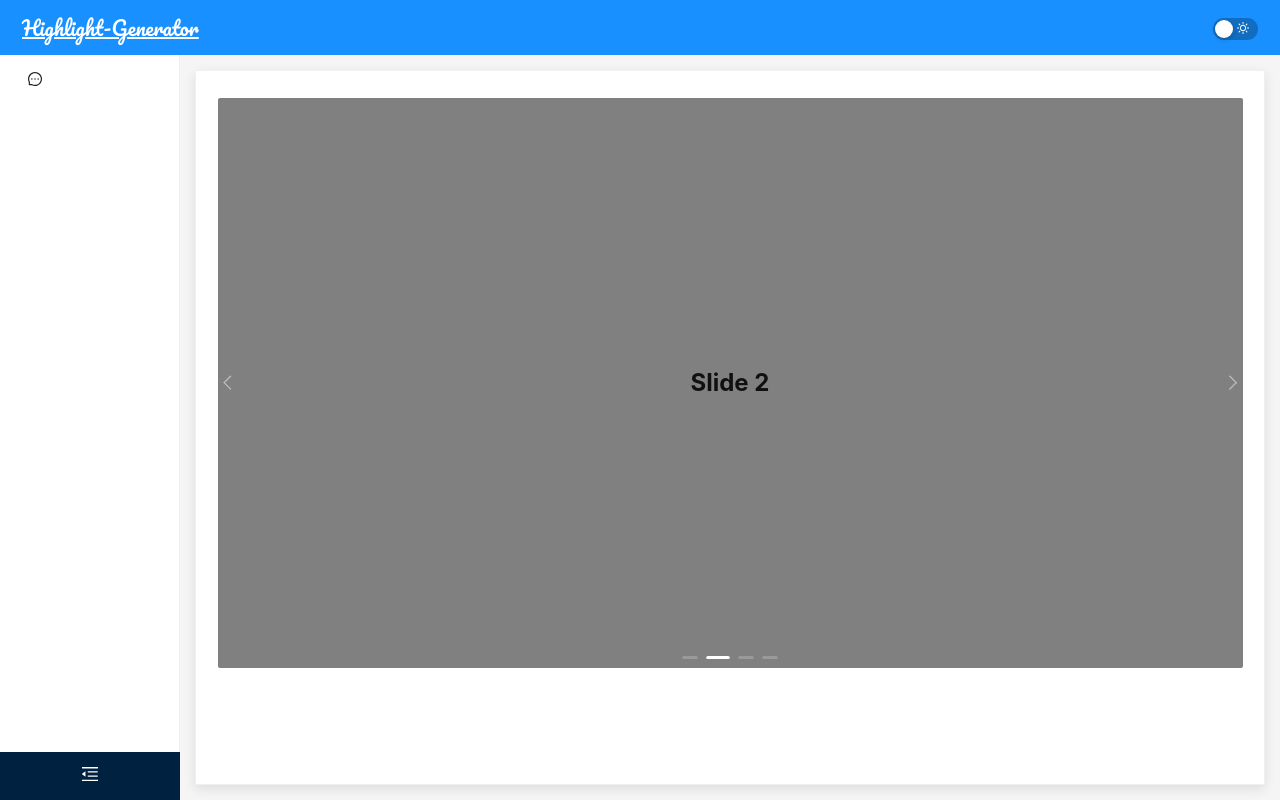
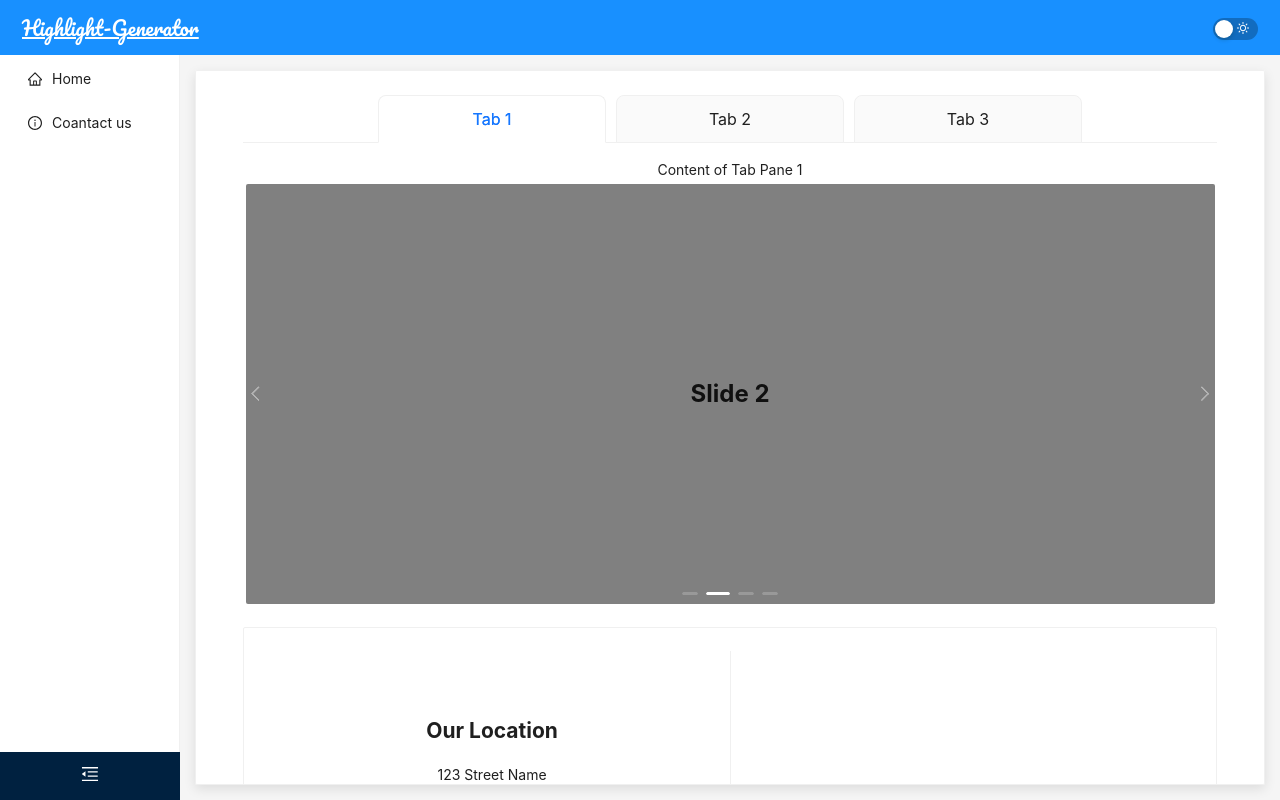
Before and after one commit to sahil190603/Demo_frontend, a React (Create React App) app: page / in a window 1280 px wide. Built offline with nearby package versions, Linux system fonts and the light colour scheme.

Commit message:
Layout-fix

```diff
--- a/src/Route/route.js
+++ b/src/Route/route.js
@@ -1,6 +1,7 @@
 import React from "react";
 import { Routes, Route } from "react-router-dom";
 import Home from "../pages/Home";
+import About from "../pages/About";
 
 
 function MainRoute () {
@@ -8,6 +9,7 @@ function MainRoute () {
     <div >
       <Routes  >
         <Route path="/" element={<Home />} />
+        <Route path="/Contact_us" element={<About/>} />
       </Routes>
     </div>
   );
--- a/src/components/Layout/Layout.js
+++ b/src/components/Layout/Layout.js
@@ -4,8 +4,9 @@ import { theme } from "antd";
 import {
   MenuFoldOutlined,
   MenuUnfoldOutlined,
-  MessageOutlined,
   MenuOutlined,
+  HomeOutlined,
+  InfoCircleOutlined,
 } from "@ant-design/icons";
 import ModeToggle from "../Generic/ModeToggle";
 import MainRoute from "../../Route/route";
@@ -117,7 +118,12 @@ function Layouts() {
               }}
             >
               <Menu selectedKeys={[]} mode="inline" style={{ height: "100%" }}>
-                <Menu.Item key={[]} icon={<MessageOutlined />}></Menu.Item>
+                <Menu.Item key={[]} icon={<HomeOutlined />}>
+                  Home
+                </Menu.Item>
+                <Menu.Item key={[]} icon={<InfoCircleOutlined />}>
+                  Coantact us
+                </Menu.Item>
               </Menu>
             </Sider>
           )}
@@ -136,7 +142,12 @@ function Layouts() {
               width={200}
             >
               <Menu selectedKeys={[]} mode="inline" style={{ height: "100%" }}>
-                <Menu.Item key={[]} icon={<MessageOutlined />}></Menu.Item>
+                <Menu.Item key={[]} icon={<HomeOutlined />}>
+                  Home
+                </Menu.Item>
+                <Menu.Item key={[]} icon={<InfoCircleOutlined />}>
+                  Contact us
+                </Menu.Item>
               </Menu>
             </Drawer>
           )}
@@ -148,7 +159,12 @@ function Layouts() {
               transition: "0.2s",
             }}
           >
-            <Content>
+            <Content
+              style={{
+                height: "100%",
+                width: "100%",
+              }}
+            >
               <MainRoute />
             </Content>
           </Layout>
--- /dev/null
+++ b/src/components/Mapcomponent.js
@@ -0,0 +1,85 @@
+import React from "react";
+import MediaQueryHandler from "./Hooks/MediaQueryhandler";
+import { Divider } from "antd";
+
+function MapComponent({ selectedTab }) {
+  const { isMobile } = MediaQueryHandler();
+
+  const mapContainerStyle = {
+    width: "100%",
+  };
+
+  const mapOuterStyle = {
+    textAlign: "right",
+    width: "100%",
+    height: isMobile ? "170px" : "300px",
+  };
+
+  const gmapCanvasStyle = {
+    overflow: "hidden",
+    background: "none !important",
+    width: "100%",
+    height: isMobile ? "170px" : "300px",
+    borderRadius: "3px",
+  };
+
+  const gmapIframeStyle = {
+    height: "100%",
+    width: "100%",
+    border: "0",
+  };
+
+
+  return (
+    <div
+      style={{
+        display: "flex",
+        flexDirection: isMobile ? "column" : "row",
+        alignItems: "center",
+        gap: isMobile ? "20px" : "5px",
+      }}
+    >
+      <div style={{ flex: 1 }}>
+        <h2>Our Location</h2>
+        <p>123 Street Name</p>
+        <p>City, Country</p>
+        <p>Email: contact@example.com</p>
+        <p>Phone: +123 456 7890</p>
+      </div>
+
+      {!isMobile && <Divider type="vertical" style={{ height: "300px" }} />}
+
+      <div style={{ justifyContent: "flex-end", flex: 1 }}>
+        <div style={mapContainerStyle}>
+          <div style={mapOuterStyle}>
+            <div style={gmapCanvasStyle}>
+              {selectedTab === "1" && (
+                <iframe
+                  style={gmapIframeStyle}
+                  src="https://maps.google.com/maps?width=600&height=400&hl=en&q=University%20of%20Oxford&t=&z=14&ie=UTF8&iwloc=B&output=embed"
+                  title="Google Map of University of Oxford"
+                ></iframe>
+              )}
+              {selectedTab === "2" && (
+                <iframe
+                  style={gmapIframeStyle}
+                  src="https://maps.google.com/maps?width=600&height=400&hl=en&q=IIM&t=&z=14&ie=UTF8&iwloc=B&output=embed"
+                  title="Google Map of IIM"
+                ></iframe>
+              )}
+              {selectedTab === "3" && (
+                <iframe
+                  style={gmapIframeStyle}
+                  src="https://maps.google.com/maps?width=600&height=400&hl=en&q=IIT%20mu&t=&z=14&ie=UTF8&iwloc=B&output=embed"
+                  title="Google Map of IIT mu"
+                ></iframe>
+              )}
+            </div>
+          </div>
+        </div>
+      </div>
+    </div>
+  );
+}
+
+export default MapComponent;
--- /dev/null
+++ b/src/pages/About.js
@@ -0,0 +1,33 @@
+import { Card } from "antd";
+import React from "react";
+
+const About = () => {
+  return (
+    <div
+      style={{
+        display: "flex",
+        justifyContent: "center",
+        alignItems: "center",
+        height: "calc(100vh - 85px)",
+      }}
+    >
+      <Card
+        style={{
+          textAlign: "center",
+          borderRadius: "2px",
+          width: "100%",
+          height: "100%",
+          display: "flex",
+          flexDirection: "column",
+          alignItems: "center",
+          boxShadow: "0 4px 12px rgba(0, 0, 0, 0.1)",
+          overflowY: "auto",
+        }}
+      >
+        About
+      </Card>
+    </div>
+  );
+};
+
+export default About;
--- a/src/pages/Home.js
+++ b/src/pages/Home.js
@@ -1,10 +1,27 @@
-import React from "react";
-import { Card } from "antd";
-import { Carousel } from "antd";
+import React, { useState } from "react";
+import { Card, Tabs, Carousel } from "antd";
 import MediaQueryHandler from "../components/Hooks/MediaQueryhandler";
+import MapComponent from "../components/Mapcomponent";
 
 function Home() {
   const { isMobile } = MediaQueryHandler();
+  const [selectedTab , setSelectedTab] = useState(1);
+
+  const carouselItemStyle = {
+    height: isMobile ? "calc(90vh-350px)" :  "calc(90vh - 300px)",
+    display: "flex",
+    justifyContent: "center",
+    alignItems: "center",
+    fontSize: "24px",
+    fontWeight: "bold",
+    backgroundColor: "gray",
+    borderRadius: "2px",
+    margin: "3px",
+  };
+
+  const onChange = (key) => {
+    setSelectedTab(key);
+  };
 
   return (
     <div
@@ -16,7 +33,6 @@ function Home() {
       }}
     >
       <Card
-        className="transition-card"
         style={{
           textAlign: "center",
           borderRadius: "2px",
@@ -26,15 +42,43 @@ function Home() {
           flexDirection: "column",
           alignItems: "center",
           boxShadow: "0 4px 12px rgba(0, 0, 0, 0.1)",
+          overflowY: "auto",
         }}
       >
+        <Tabs
+          onChange={onChange}
+          tabBarGutter={10}
+          type="card"
+          size={"large"}
+          centered={true}
+          items={new Array(3).fill(null).map((_, i) => {
+            const id = String(i + 1);
+            return {
+              label: (
+                <div
+                  style={{
+                    width: isMobile
+                      ? "calc(33vw - 77px)"
+                      : "calc(-190px + 30vw)",
+                    textAlign: "center",
+                  }}
+                >
+                  Tab {id}
+                </div>
+              ),
+              key: id,
+              children: `Content of Tab Pane ${id}`,
+            };
+          })}
+        />
         <Carousel
           autoplay
           autoplaySpeed={3000}
           arrows
           style={{
-            maxWidth: isMobile ? "calc(98vw - 40px)" : "calc(-185px + 95vw)",
+            maxWidth: isMobile ? "calc(98vw - 77px)" : "calc(-190px + 91vw)",
           }}
+          //   73 , 180 , + 95vw
         >
           <div>
             <h3 style={carouselItemStyle}>Slide 1</h3>
@@ -49,21 +93,15 @@ function Home() {
             <h3 style={carouselItemStyle}>Slide 4</h3>
           </div>
         </Carousel>
+        <Card style={{ marginTop: "20px", borderRadius: "2px" }}>
+
+        <MapComponent selectedTab={selectedTab}/>
+
+        </Card>
       </Card>
     </div>
   );
 }
 
-const carouselItemStyle = {
-  height:"calc(90vh - 150px)",
-  display: "flex",
-  justifyContent: "center",
-  alignItems: "center",
-  fontSize: "24px",
-  fontWeight: "bold",
-  backgroundColor: "gray",
-  borderRadius: "2px",
-  margin: "3px",
-};
 
 export default Home;
```
